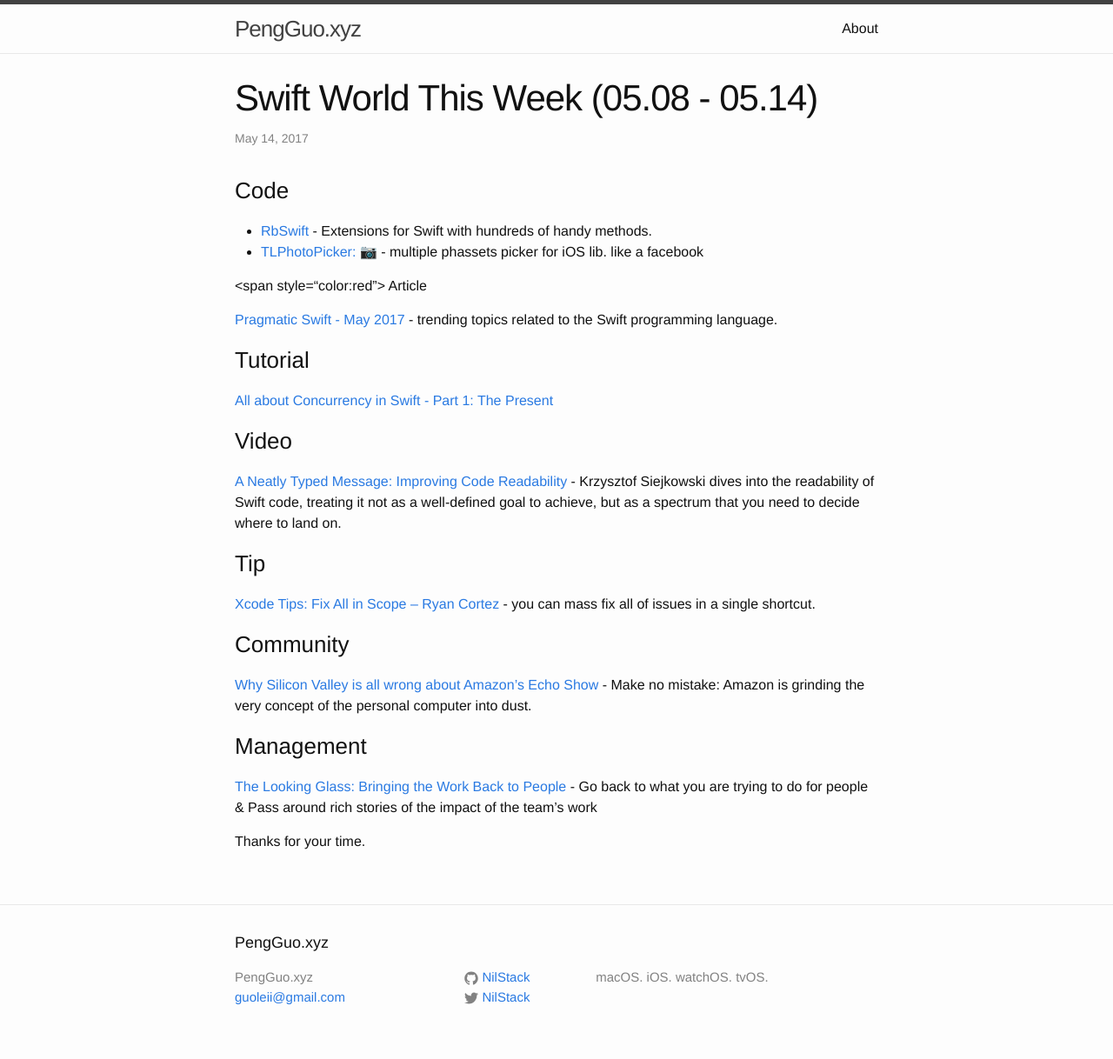
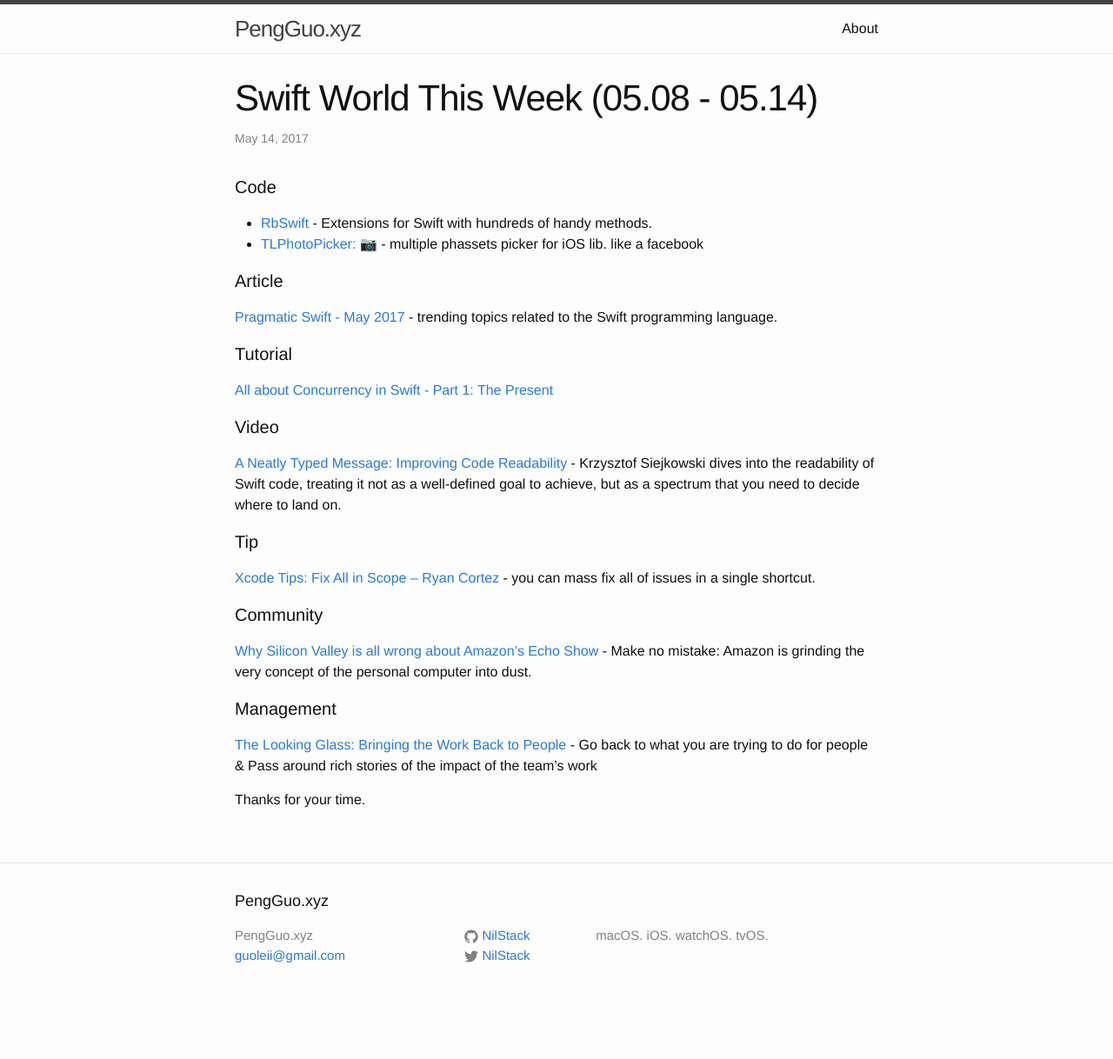
Before and after one commit to GitPeng/GitPeng.github.io, a Jekyll site: the page built from _posts/2017-05-14-Swift-World-This-Week-7.markdown, in a window 1280 px wide. Shown: the whole page at 87% size. Built offline with Jekyll 4.4.1, drawn with Linux system fonts in a browser that asks for light colours; comment, search, counter and statistics services are not loaded; after the commit the page ends 1170 px from its top, so only the background shows below that.

Commit message:
fix format bug in Swift World This Week (05.08 - 05.14)

```diff
--- a/_posts/2017-05-14-Swift-World-This-Week-7.markdown
+++ b/_posts/2017-05-14-Swift-World-This-Week-7.markdown
@@ -5,32 +5,32 @@
 categories: tutorial
 ---
 
-### Code
+#### Code
 
 * [RbSwift](https://github.com/Draveness/RbSwift) - Extensions for Swift with hundreds of handy methods.
 * [TLPhotoPicker: 📷 ](https://github.com/tilltue/TLPhotoPicker) - multiple phassets picker for iOS lib. like a facebook
 
-<span style=“color:red”> Article
+#### Article
 
 [Pragmatic Swift - May 2017](http://pragmaticswift.com/issue/may-2017.html) - trending topics related to the Swift programming language.
 
-### Tutorial
+#### Tutorial
 
 [All about Concurrency in Swift - Part 1: The Present](https://www.uraimo.com/2017/05/07/all-about-concurrency-in-swift-1-the-present/)
 
-### Video
+#### Video
 
 [A Neatly Typed Message: Improving Code Readability](https://news.realm.io/news/a-neatly-typed-message-improving-code-readability/)  - Krzysztof Siejkowski dives into the readability of Swift code, treating it not as a well-defined goal to achieve, but as a spectrum that you need to decide where to land on.
 
-### Tip
+#### Tip
 
 [Xcode Tips: Fix All in Scope – Ryan Cortez](https://medium.com/@ryancortez/xcode-tips-fix-all-in-scope-bd38cfbb5fd9) - you can mass fix all of issues in a single shortcut.
 
-### Community
+#### Community
 
 [Why Silicon Valley is all wrong about Amazon’s Echo Show](https://medium.com/chris-messina/amazon-echo-show-354b93b448b5) - Make no mistake: Amazon is grinding the very concept of the personal computer into dust.
 
-### Management
+#### Management
 
 [The Looking Glass: Bringing the Work Back to People](http://mailchi.mp/juliezhuo/the-looking-glass-bringing-the-work-back-to-people?e=4178f0b343) - Go back to what you are trying to do for people & Pass around rich stories of the impact of the team's work
 
```
